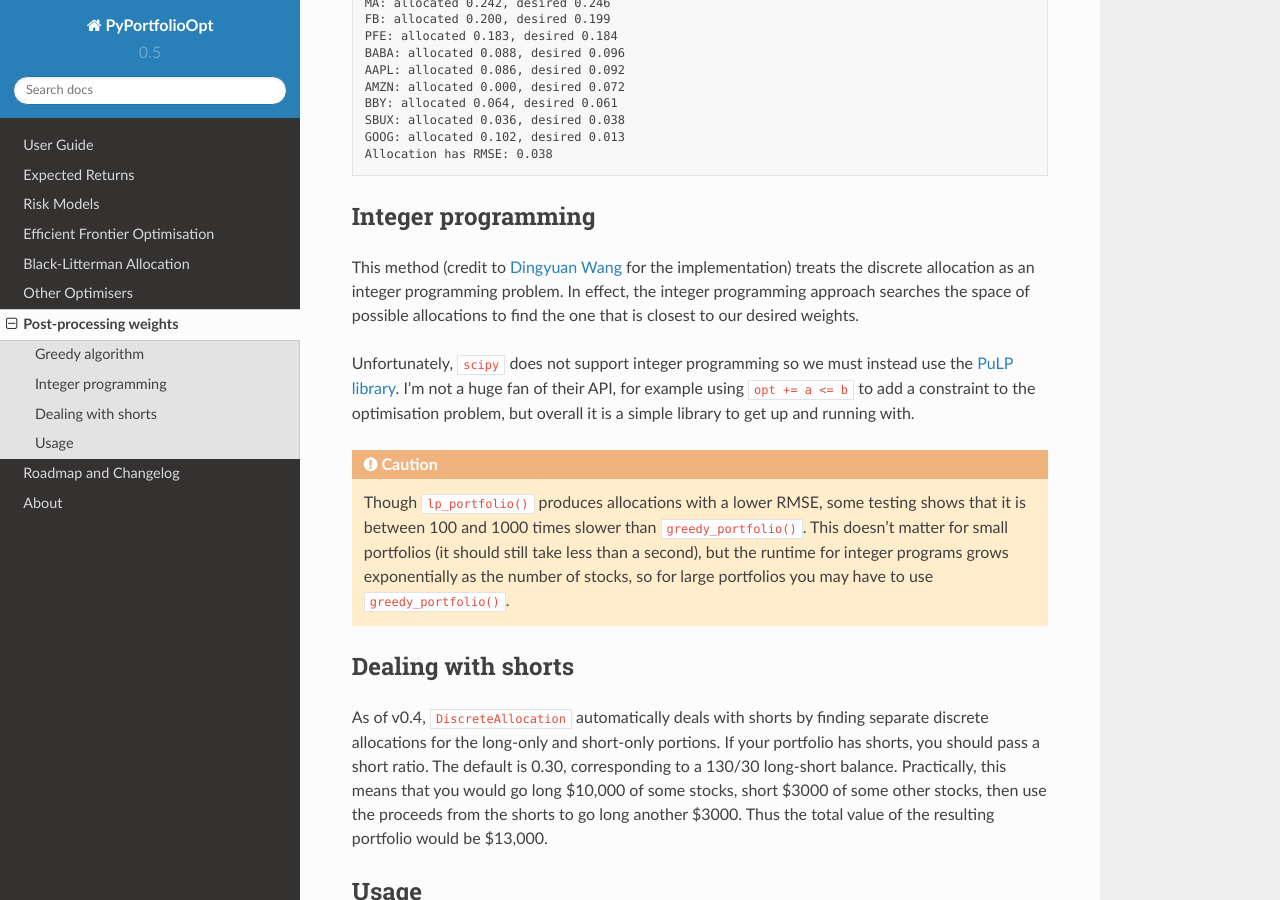
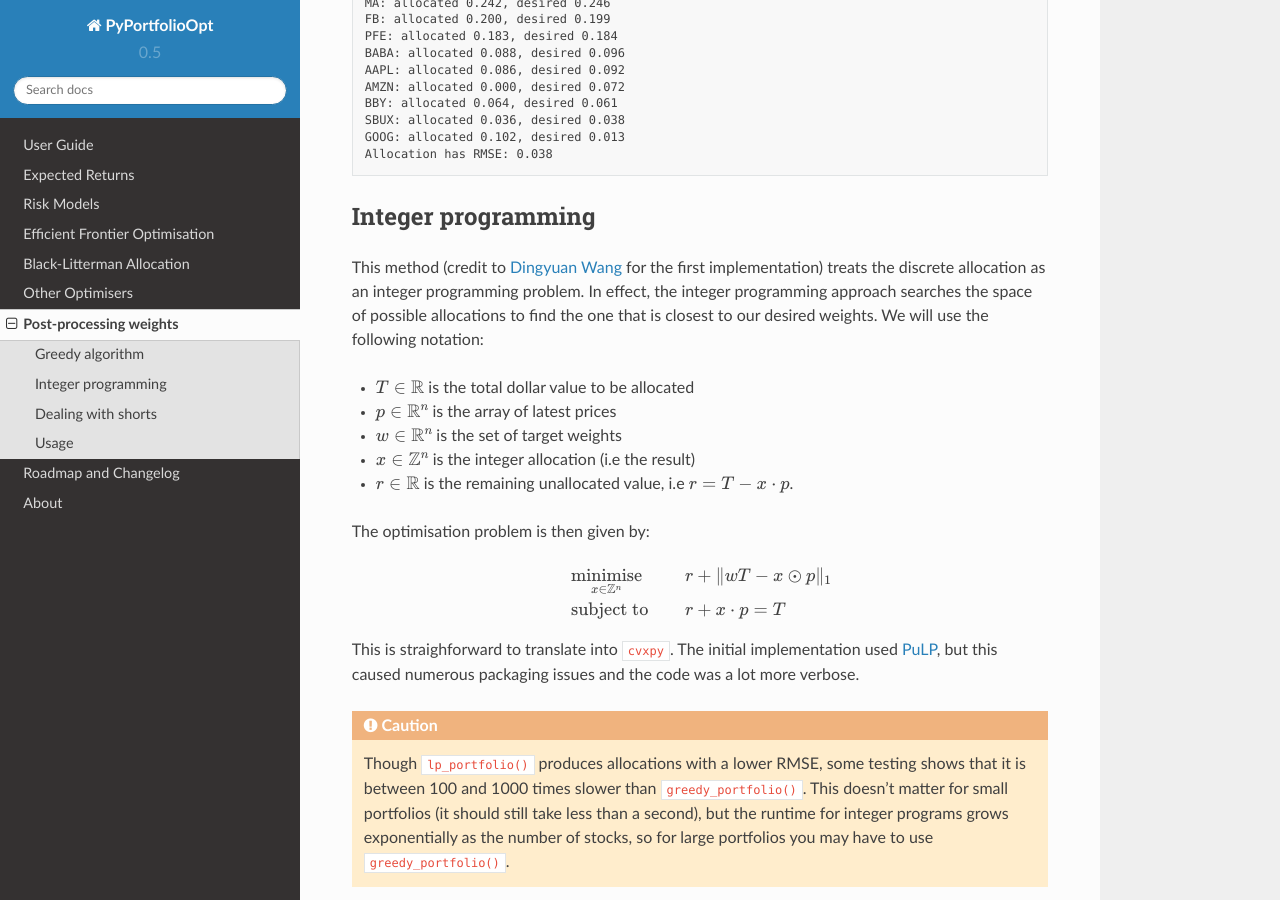
Before and after one commit to robertmartin8/PyPortfolioOpt, a Sphinx documentation site: the page built from docs/Postprocessing.rst, in a window 1280 px wide and 900 px high, scrolled down 1045 px. Built offline with Sphinx 7.4.7 and the Read the Docs theme 2.0.0, drawn with Linux system fonts in a browser that asks for light colours; pages that are not in the unit, such as notebooks, are missing from menus.

Commit message:
migrated lp_portfolio backend to cvxpy

```diff
--- a/docs/Postprocessing.rst
+++ b/docs/Postprocessing.rst
@@ -63,16 +63,31 @@ particuarly for companies with a high share price (e.g AMZN).
 Integer programming
 ===================
 
-This method (credit to `Dingyuan Wang <https://github.com/gumblex>`_ for the implementation)
+This method (credit to `Dingyuan Wang <https://github.com/gumblex>`_ for the first implementation)
 treats the discrete allocation as an integer programming problem. In effect, the integer
 programming approach searches the space of possible allocations to find the one that is
-closest to our desired weights.
+closest to our desired weights. We will use the following notation:
 
-Unfortunately, ``scipy``
-does not support integer programming so we must instead use the
-`PuLP library <https://pythonhosted.org/PuLP/>`_. I'm not a huge fan of their API, for example
-using ``opt += a <= b`` to add a constraint to the optimisation problem, but overall it is a
-simple library to get up and running with.
+- :math:`T \in \mathbb{R}` is the total dollar value to be allocated
+- :math:`p \in \mathbb{R}^n` is the array of latest prices
+- :math:`w \in \mathbb{R}^n` is the set of target weights
+- :math:`x \in \mathbb{Z}^n` is the integer allocation (i.e the result)
+- :math:`r \in \mathbb{R}` is the remaining unallocated value, i.e :math:`r = T - x \cdot p`.
+
+The optimisation problem is then given by:
+
+.. math::
+
+    \begin{equation*}
+    \begin{aligned}
+    & \underset{x \in \mathbb{Z}^n}{\text{minimise}} & & r + \lVert wT - x \odot p \rVert_1  \\
+    & \text{subject to} & & r + x \cdot p = T\\
+    \end{aligned}
+    \end{equation*}
+
+This is straighforward to translate into ``cvxpy``. The initial implementation used
+`PuLP <https://pythonhosted.org/PuLP/>`_, but this caused numerous packaging issues and
+the code was a lot more verbose.
 
 .. caution::
 
```
Also changed, not shown: 3 other files.
